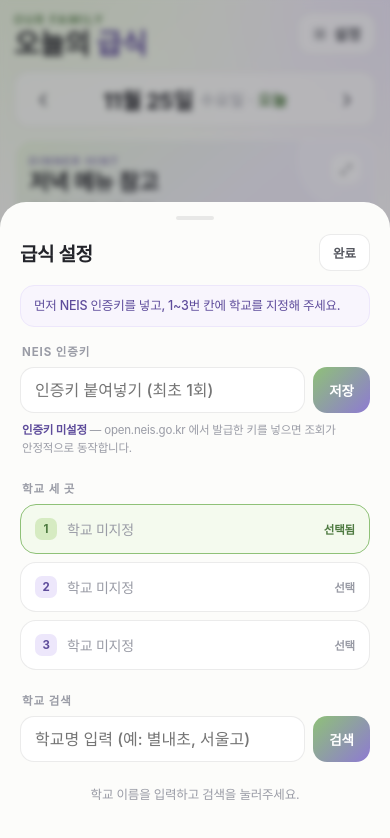
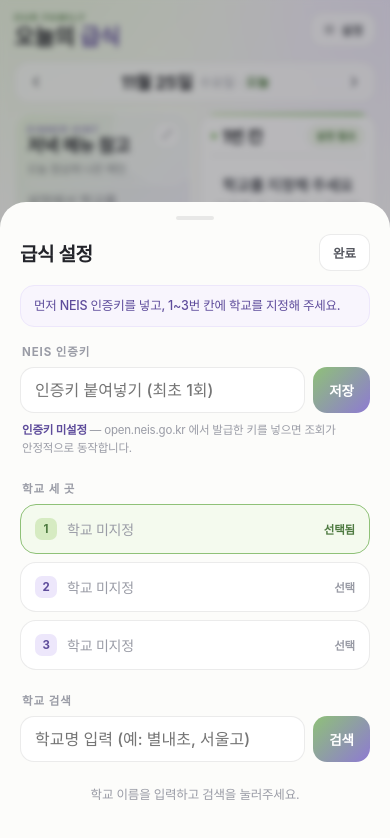
Before and after one commit to theGREATjgkim/dinner_menu, a plain HTML site: page index.html in a window 390 px wide. Drawn offline with Linux system fonts and the light colour scheme; a web font is replaced by a local one.

Commit message:
Add files via upload

```diff
--- a/index.html
+++ b/index.html
@@ -432,71 +432,36 @@
     :root{ --fs-school:15px; --fs-menu:14px; --fs-chip:11px; --fs-advtitle:16px; --fs-advdish:13px; }
   }
 
-  /* ── 아이폰(폭 600px 미만): 카드 세로 배치 + 큰 글씨 ── */
+  /* ── 아이폰(폭 600px 미만): 2x2 배치 유지, 글씨는 이전 모바일 크기의 80% ── */
   @media (max-width:599px){
     :root{
-      --fs-school:21px;
-      --fs-menu:18px;
-      --fs-chip:13px;
-      --fs-advtitle:22px;
-      --fs-advdish:17px;
+      --fs-school:16.8px;
+      --fs-menu:14.4px;
+      --fs-chip:10.4px;
+      --fs-advtitle:17.6px;
+      --fs-advdish:13.6px;
     }
-    .brand-sub{ font-size:12px; }
-    .brand-title{ font-size:28px; }
-    .icon-btn{ font-size:15px; padding:10px 14px; border-radius:15px; }
-    .icon-btn svg{ width:16px; height:16px; }
-    .date-bar{ padding:5px 6px; }
-    .nav-btn{ width:44px; height:44px; font-size:26px; }
-    .date-main{ font-size:22px; }
-    .date-sub{ font-size:16px; }
-
-    /* 한 줄에 카드 하나, 아래로 스크롤 */
-    .grid{
-      grid-template-columns:1fr;
-      grid-template-rows:none;
-      grid-auto-rows:auto;
-      align-content:start;
-      gap:12px;
-      overflow-y:auto;
-      -webkit-overflow-scrolling:touch;
-      padding:12px 14px calc(env(safe-area-inset-bottom) + 24px);
-    }
-    .card, .advice{ min-height:auto; }
-    .card{ padding:14px 14px 8px; }
-    .advice{ padding:14px 14px 8px; }
-    .card-head{ padding-bottom:10px; margin-bottom:10px; gap:8px; }
-    .school{ white-space:normal; overflow:visible; text-overflow:clip; }
-    .dot{ width:8px; height:8px; }
-    .chip{ padding:4px 10px; }
-
-    /* 카드 안쪽 스크롤 대신 내용 전체를 펼쳐 보이기 */
-    .card-body, .adv-body{
-      overflow:visible;
-      padding-bottom:0;
-      -webkit-mask-image:none;
-              mask-image:none;
-    }
-
-    .menu{ gap:8px; }
-    .menu li{ line-height:1.45; }
-    .menu li::before{ width:5px; height:5px; margin-top:.55em; }
-    .meal-label{ font-size:14px; margin-bottom:6px; }
-    .meal-block + .meal-block{ margin-top:14px; }
-    .card-foot{ font-size:13px; margin-top:10px; padding-top:9px; }
-    .empty{ font-size:17px; padding:14px 0 8px; }
-    .empty b{ font-size:19px; margin-bottom:5px; }
-
-    .adv-eyebrow{ font-size:11px; }
-    .adv-desc{ font-size:14px; }
-    .adv-zoom{ width:30px; height:30px; font-size:14px; border-radius:10px; }
-    .adv-row{ padding:9px 0; gap:9px; }
-    .adv-tag{ font-size:13px; padding:4px 9px; }
-    .adv-dishes em{ font-size:13px; }
-    .adv-minor{ font-size:14px; margin-top:8px; }
-    .adv-free{ font-size:16px; padding:11px 13px; margin-top:12px; }
-    .adv-free b{ font-size:13px; }
-    .adv-wait{ font-size:17px; }
-    .adv-hint{ font-size:13px; }
+    .brand-sub{ font-size:9.6px; }
+    .brand-title{ font-size:22.4px; }
+    .icon-btn{ font-size:12px; }
+    .icon-btn svg{ width:12.8px; height:12.8px; }
+    .date-main{ font-size:17.6px; }
+    .date-sub{ font-size:12.8px; }
+    .nav-btn{ font-size:20.8px; }
+    .meal-label{ font-size:11.2px; margin-bottom:6px; }
+    .card-foot{ font-size:10.4px; }
+    .empty{ font-size:13.6px; }
+    .empty b{ font-size:15.2px; }
+    .adv-eyebrow{ font-size:8.8px; }
+    .adv-desc{ font-size:11.2px; }
+    .adv-zoom{ font-size:11.2px; }
+    .adv-tag{ font-size:10.4px; }
+    .adv-dishes em{ font-size:10.4px; }
+    .adv-minor{ font-size:11.2px; }
+    .adv-free{ font-size:12.8px; }
+    .adv-free b{ font-size:10.4px; }
+    .adv-wait{ font-size:13.6px; }
+    .adv-hint{ font-size:10.4px; }
   }
 </style>
 </head>
```
